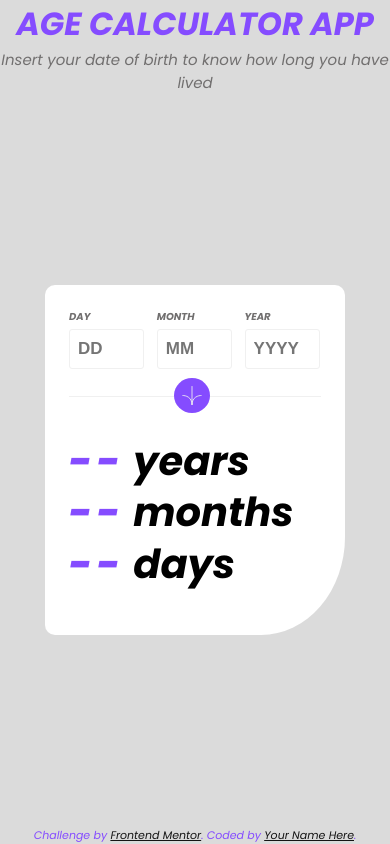
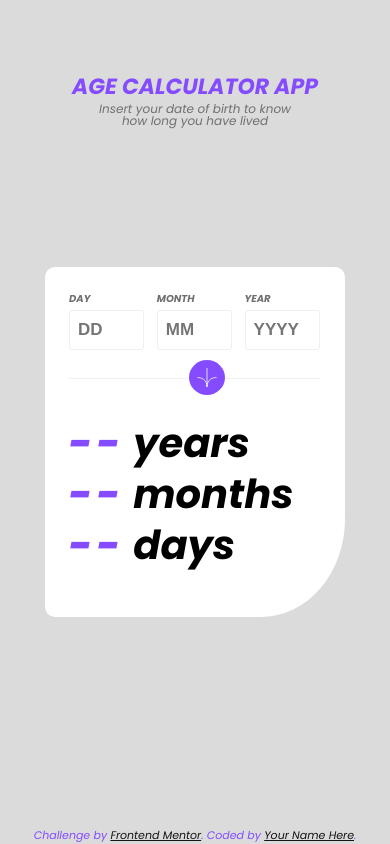
Before and after one commit to Emmanuel-obiora/age-calc-app, a React (Create React App) app: page / in a window 390 px wide. Built offline with nearby package versions, Linux system fonts and the light colour scheme.

Commit message:
Adjusting header

```diff
--- a/src/Sass/_header.scss
+++ b/src/Sass/_header.scss
@@ -1,14 +1,26 @@
 .header{
     display: block;
     text-align: center;
+    margin: auto;
 
     & > h1{
         text-transform: uppercase;
         color: $Purple;
+
+        @media(max-width: 37.5rem){
+            font-size: 22px;
+        }
     }
 
     & > p{
         font-size: 15px;
         color: $Smokey-grey;
+        margin: auto;
+
+        @media(max-width: 37.5rem){
+            font-size: 12px;
+            width: 12rem;
+            line-height: 1;
+        }
     }
 }
--- a/src/Sass/_main.scss
+++ b/src/Sass/_main.scss
@@ -27,7 +27,7 @@ main{
     cursor: pointer;
 
     @media(max-width: 37.5rem){
-        right: 45%;
+        right: 40%;
         top: 5.8rem;
     }
 
--- a/src/styles.css
+++ b/src/styles.css
@@ -47,7 +47,7 @@ main {
 }
 @media (max-width: 37.5rem) {
   .mode-toggle {
-    right: 45%;
+    right: 40%;
     top: 5.8rem;
   }
 }
@@ -140,12 +140,26 @@ main {
 .header {
   display: block;
   text-align: center;
+  margin: auto;
 }
 .header > h1 {
   text-transform: uppercase;
   color: hsl(259, 100%, 65%);
 }
+@media (max-width: 37.5rem) {
+  .header > h1 {
+    font-size: 22px;
+  }
+}
 .header > p {
   font-size: 15px;
   color: hsl(0, 1%, 44%);
+  margin: auto;
+}
+@media (max-width: 37.5rem) {
+  .header > p {
+    font-size: 12px;
+    width: 12rem;
+    line-height: 1;
+  }
 }/*# sourceMappingURL=styles.css.map */
```
Also changed, not shown: 1 other file (tests, documents, lock files or other folders).
